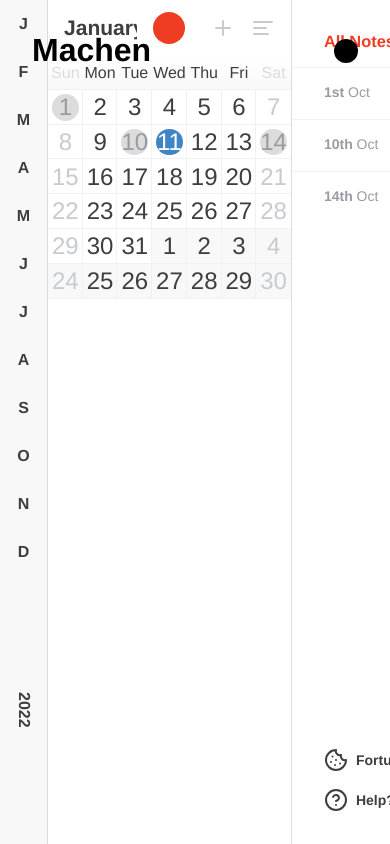
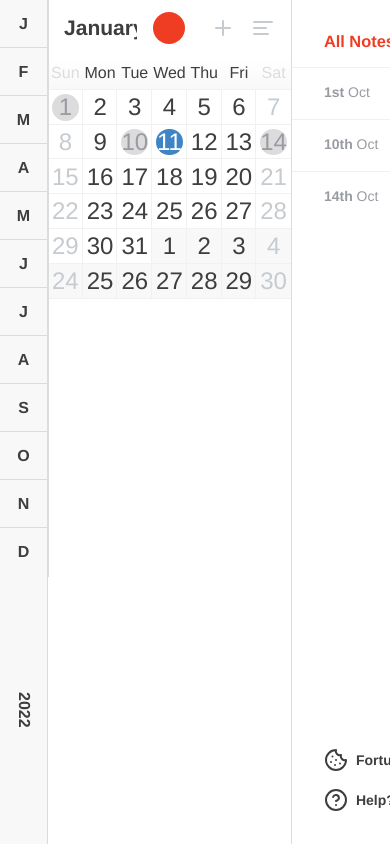
Before and after one commit to skatingincentralpark/machen-v2, a Next.js app: page /calendar-v2 in a window 390 px wide. Shown: the top 844 px of the page. Built offline with nearby package versions, Linux system fonts and the light colour scheme.

Commit message:
Add some borders and change breakpoints

```diff
--- a/src/app/calendar-v2/Calendar/MonthYearBar.tsx
+++ b/src/app/calendar-v2/Calendar/MonthYearBar.tsx
@@ -36,6 +36,8 @@ const MonthButton = styled(ButtonBase)`
   text-transform: uppercase;
   aspect-ratio: 1;
   max-height: 3rem;
+  outline: 1px solid ${styleTokens.color.gray[300]};
+  outline-offset: -0.5px;
 `;
 const YearTrigger = styled(ButtonBase)`
   display: flex;
--- a/src/app/calendar-v2/Calendar/WeekdayCells.tsx
+++ b/src/app/calendar-v2/Calendar/WeekdayCells.tsx
@@ -39,7 +39,7 @@ const DayLabel = styled.div<DayLabelProps>`
   & > span:last-of-type {
     display: none;
 
-    ${styleTokens.media.md} {
+    ${styleTokens.media.xl} {
       display: block;
     }
   }
--- a/src/app/layout.tsx
+++ b/src/app/layout.tsx
@@ -18,7 +18,7 @@ export default function RootLayout({
       >
         <DateController>
           <NotesController>
-            <Header />
+            {/* <Header /> */}
             {children}
           </NotesController>
         </DateController>
```
